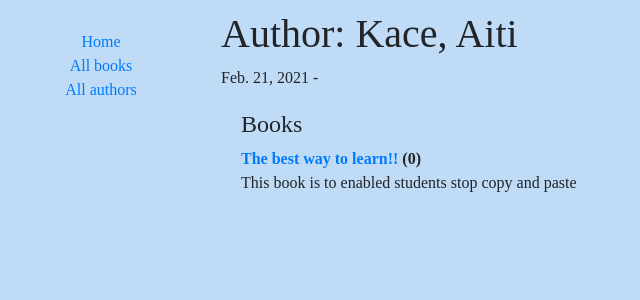
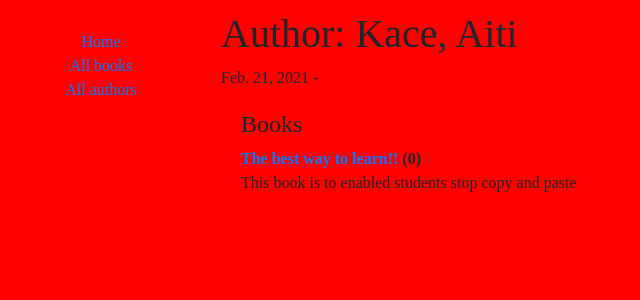
Before and after one commit to EMQ10/MDN_WEBTECH, a Django app: page /catalog/catalog/uthor/1/ in a window 1280 px wide. Shown: the top 300 px of the page, without its empty margins (14-654 px from the left). Run offline with Django 3.2, Linux system fonts and the light colour scheme; data comes from the database, SQL or seed files in the repository.

Commit message:
initial commit

```diff
--- a/mytestsite/catalog/static/catalog/style.css
+++ b/mytestsite/catalog/static/catalog/style.css
@@ -1,5 +1,5 @@
 body{
-    background-color:rgb(191, 219, 245);
+    background-color:red;
     margin: 10px;
     font-family: 'Times New Roman', Times, serif;
 }
```
